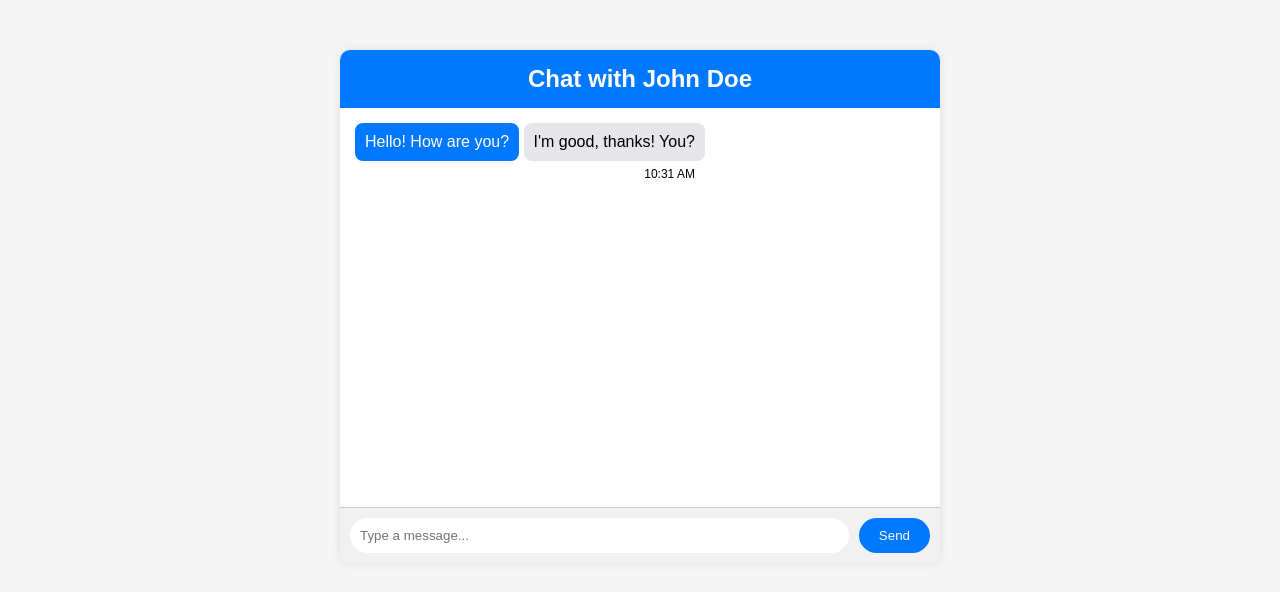
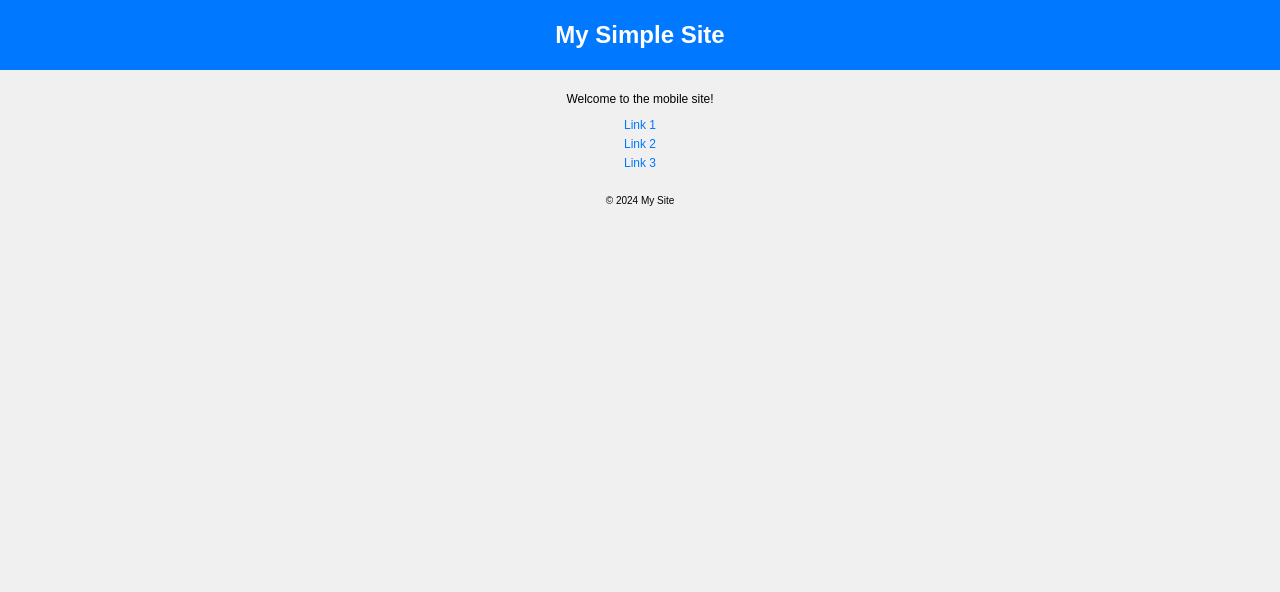
Before and after one commit to Wajdiwajdi/Messenger-, a plain HTML site: page messenger.html in a window 1280 px wide. Drawn offline with Linux system fonts and the light colour scheme.

Commit message:
Update messenger.html

```diff
--- a/messenger.html
+++ b/messenger.html
@@ -2,31 +2,63 @@
 <html lang="en">
 <head>
     <meta charset="UTF-8">
-    <meta name="viewport" content="width=device-width, initial-scale=1.0">
-    <title>Messenger</title>
-    <link rel="stylesheet" href="style.css">
+    <meta name="viewport" content="width=128, height=120, initial-scale=1.0">
+    <title>Old Phone Site</title>
+    <style>
+        /* Basic CSS for low-res phones */
+        body {
+            font-family: Arial, sans-serif;
+            font-size: 12px;
+            background-color: #f0f0f0;
+            color: #000;
+            margin: 0;
+            padding: 0;
+        }
+
+        header {
+            background-color: #0078FF;
+            color: white;
+            text-align: center;
+            padding: 5px 0;
+        }
+
+        .content {
+            padding: 10px;
+            text-align: center;
+        }
+
+        a {
+            display: block;
+            margin: 5px 0;
+            color: #0078FF;
+            text-decoration: none;
+        }
+
+        a:hover {
+            text-decoration: underline;
+        }
+
+        footer {
+            font-size: 10px;
+            text-align: center;
+            margin-top: 10px;
+        }
+    </style>
 </head>
 <body>
-    <div class="messenger-container">
-        <header class="messenger-header">
-            <h2>Chat with John Doe</h2>
-        </header>
-        <div class="chat-box" id="chat-box">
-            <div class="message user-message">
-                <p>Hello! How are you?</p>
-                <span class="time">10:30 AM</span>
-            </div>
-            <div class="message other-message">
-                <p>I'm good, thanks! You?</p>
-                <span class="time">10:31 AM</span>
-            </div>
-        </div>
-        <div class="message-input">
-            <input type="text" placeholder="Type a message..." id="message-input">
-            <button id="send-btn">Send</button>
-        </div>
+    <header>
+        <h1>My Simple Site</h1>
+    </header>
+
+    <div class="content">
+        <p>Welcome to the mobile site!</p>
+        <a href="#link1">Link 1</a>
+        <a href="#link2">Link 2</a>
+        <a href="#link3">Link 3</a>
     </div>
 
-    <script src="script.js"></script>
+    <footer>
+        <p>&copy; 2024 My Site</p>
+    </footer>
 </body>
 </html>
```
